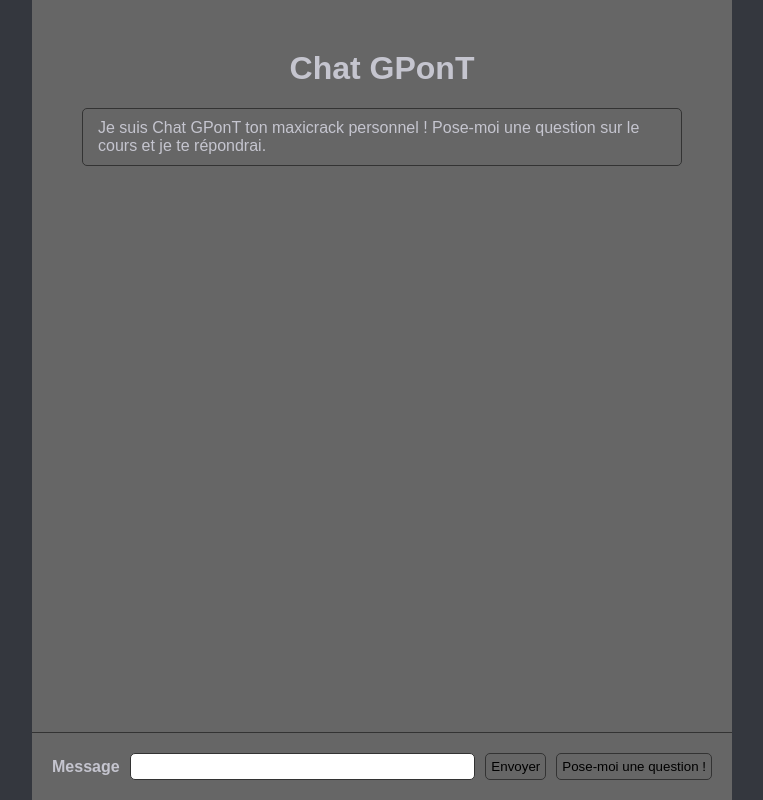
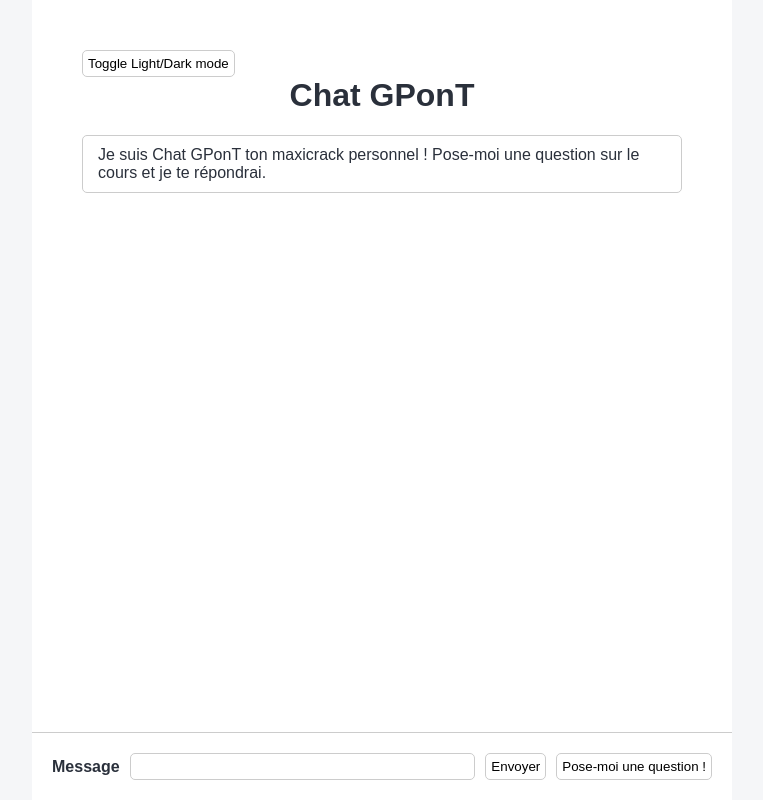
Before and after one commit to thomasbuchholtzer/ChatGPonT, a Flask app: page / in a window 1280 px wide. Shown: the whole page, without its empty margins (258-1021 px from the left). Run offline with Flask 3, Linux system fonts and the light colour scheme.

Commit message:
Added Light/Dark mode toggle

```diff
--- a/static/prompt.js
+++ b/static/prompt.js
@@ -2,6 +2,7 @@ const promptForm = document.getElementById("prompt-form");
 const submitButton = document.getElementById("submit-button");
 const questionButton = document.getElementById("question-button");
 const messagesContainer = document.getElementById("messages-container");
+const lightDarkToggle = document.getElementById("light-dark-button");
 
 const appendHumanMessage = (message) => {
   const humanMessageElement = document.createElement("div");
@@ -71,3 +72,9 @@ const handleQuestionClick = async (event) => {
 };
 
 questionButton.addEventListener("click", handleQuestionClick);
+
+function toggleDarkMode() {
+  document.body.classList.toggle('dark-mode');
+}
+
+lightDarkToggle.addEventListener('click', toggleDarkMode);
--- a/static/style.css
+++ b/static/style.css
@@ -1,4 +1,4 @@
-/* :root {
+:root {
   --body-background-color: #f5f6f8;
   --main-background-color: #ffffff;
   --main-color: #2a303b;
@@ -6,10 +6,11 @@
   --border-color: #cccccc;
   --secondary-color: #fff6d3;
   --loader-bullet-size: 6px;
-} */
+  --hover-color: #f5f6f8;
+}
 
 /* Dark mode */
-:root {
+.dark-mode {
   --body-background-color: #34373e;
   --main-background-color: #666666;
   --main-color: #c5c5cf;
@@ -17,6 +18,7 @@
   --border-color: #333333;
   --secondary-color: #0006d3;
   --loader-bullet-size: 6px;
+  --hover-color: #7b7c81;
 }
 
 * {
@@ -98,7 +100,7 @@ body {
 
 .button:hover,
 .button:active {
-  background-color: var(--body-background-color);
+  background-color: var(--hover-color);
   cursor: pointer;
 }
 
--- a/templates/index.html
+++ b/templates/index.html
@@ -10,7 +10,11 @@
   </head>
 
   <body>
+
+    <div>
+
       <main class="main-container">
+        <button type="button" class="button" id="light-dark-button">Toggle Light/Dark mode</button>
         <header class="header">
           <h1 class="header-title">Chat GPonT</h1>
         </header>
@@ -42,5 +46,6 @@
 
         <script src="{{ url_for('static', filename='prompt.js') }}"></script>
       </main>
+    </div>
   </body>
 </html>
```
Lines whose indentation alone changed are shown as unchanged.
